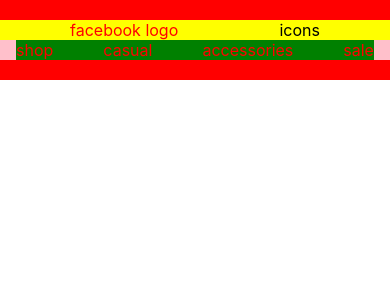
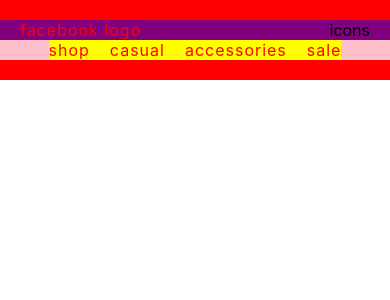
Before and after one commit to AnupRijal123/bag_shopping_website, a React (Create React App) app: page / in a window 390 px wide. Shown: the top 300 px of the page. Built offline with nearby package versions, Linux system fonts and the light colour scheme.

Commit message:
Completed navbar basic css

```diff
--- a/src/components/Navbar.js
+++ b/src/components/Navbar.js
@@ -13,7 +13,6 @@ function Navbar() {
                     <p>casual</p>
                     <p>accessories</p>
                     <p>sale</p>
-
                 </div>
             </div>
         </div>
--- a/src/styles/App.css
+++ b/src/styles/App.css
@@ -1,12 +1,21 @@
 h1,
+h2,
 p {
     margin: 0;
+    letter-spacing: 1px;
 }
 
 h1 {
     color: blue;
+    font-size: 32px;
+}
+
+h2 {
+    color: orange;
+    font-size: 18px;
 }
 
 p {
     color: red;
+    font-size: 16px;
 }
--- a/src/styles/Navbar.css
+++ b/src/styles/Navbar.css
@@ -24,3 +24,15 @@
     gap: 50px;
 
 }
+
+@media only screen and (max-width:768px) {
+    .navbar-first-row {
+        background-color: purple;
+        padding: 0px 20px;
+    }
+
+    .navbar-second-row-items-contanier {
+        background-color: yellow;
+        gap: 20px;
+    }
+}
```
